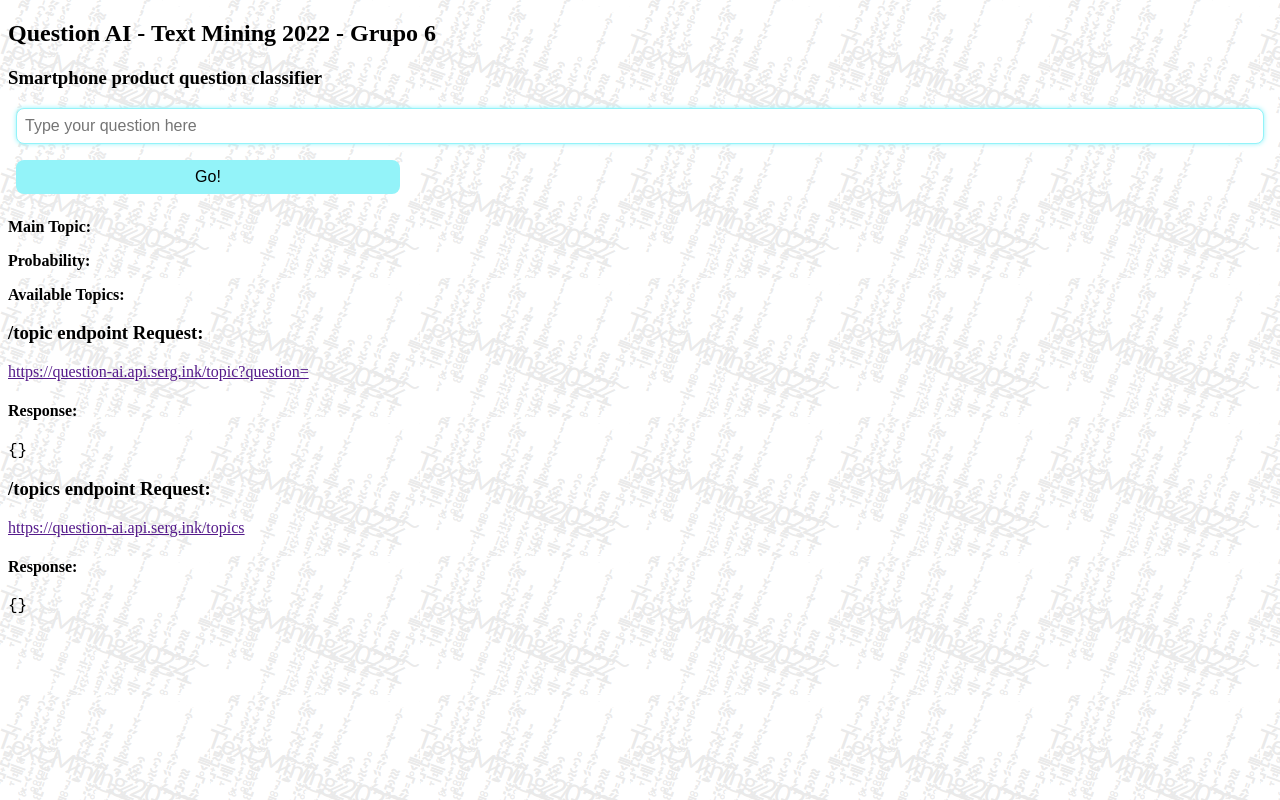
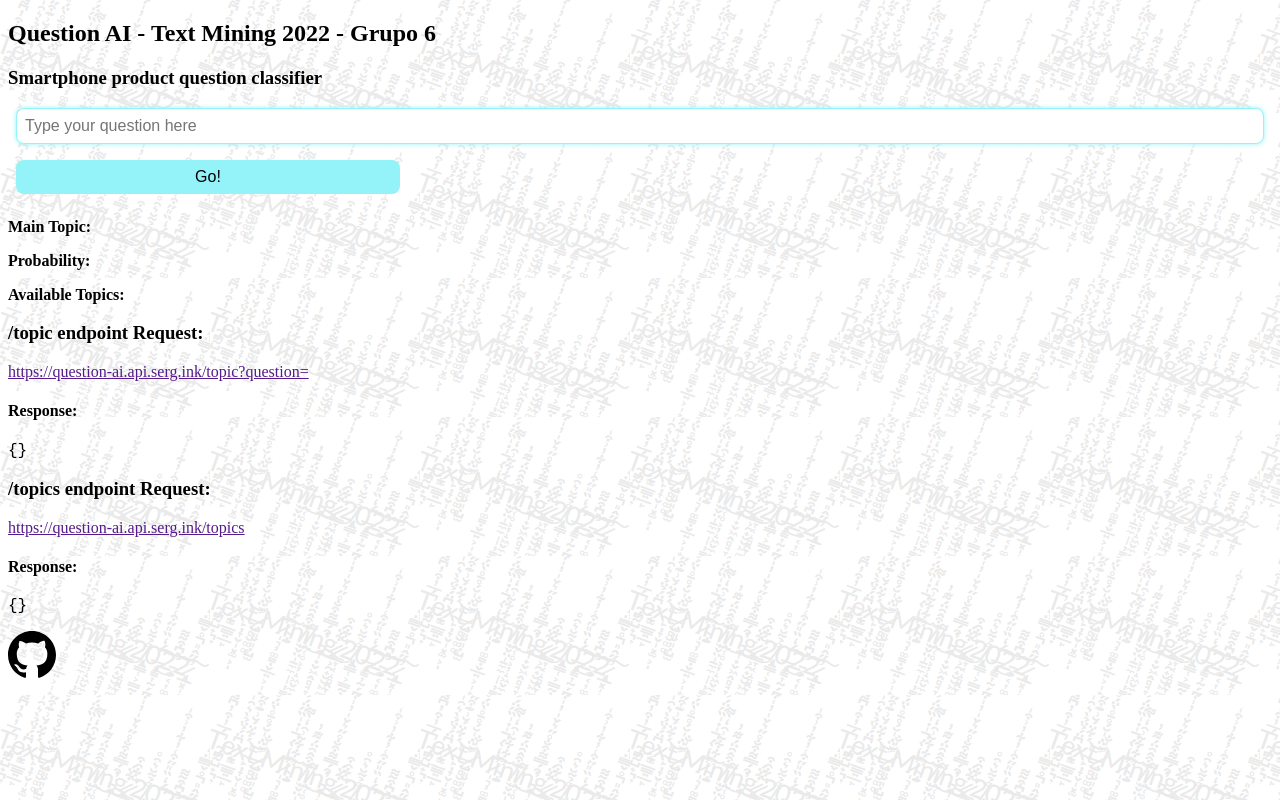
Before and after one commit to sergiomarchio/question-ai, a plain HTML site: page web/index.html in a window 1280 px wide. Drawn offline with Linux system fonts and the light colour scheme; no server answers.

Commit message:
added repo link

```diff
--- a/web/index.html
+++ b/web/index.html
@@ -47,6 +47,10 @@
 <h4>Response:</h4>
 <pre class="json-display" id="topics-response">{}</pre>
 
+<a href="https://github.com/sergiomarchio/question-ai"><svg aria-labelledby="github_link_title" role="img" viewBox="0 0 1024 1024" height="48" width="48">
+                <title id="github_link_title">github link</title>
+                <path class="svg-foreground" transform="scale(64)" d="M8 0C3.58 0 0 3.58 0 8C0 11.54 2.29 14.53 5.47 15.59C5.87 15.66 6.02 15.42 6.02 15.21C6.02 15.02 6.01 14.39 6.01 13.72C4 14.09 3.48 13.23 3.32 12.78C3.23 12.55 2.84 11.84 2.5 11.65C2.22 11.5 1.82 11.13 2.49 11.12C3.12 11.11 3.57 11.7 3.72 11.94C4.44 13.15 5.59 12.81 6.05 12.6C6.12 12.08 6.33 11.73 6.56 11.53C4.78 11.33 2.92 10.64 2.92 7.58C2.92 6.71 3.23 5.99 3.74 5.43C3.66 5.23 3.38 4.41 3.82 3.31C3.82 3.31 4.49 3.1 6.02 4.13C6.66 3.95 7.34 3.86 8.02 3.86C8.7 3.86 9.38 3.95 10.02 4.13C11.55 3.09 12.22 3.31 12.22 3.31C12.66 4.41 12.38 5.23 12.3 5.43C12.81 5.99 13.12 6.7 13.12 7.58C13.12 10.65 11.25 11.33 9.47 11.53C9.76 11.78 10.01 12.26 10.01 13.01C10.01 14.08 10 14.94 10 15.21C10 15.42 10.15 15.67 10.55 15.59C13.71 14.53 16 11.53 16 8C16 3.58 12.42 0 8 0Z"/>
+            </svg></a>
 
 <script src="main.js"></script>
 </body>
```
